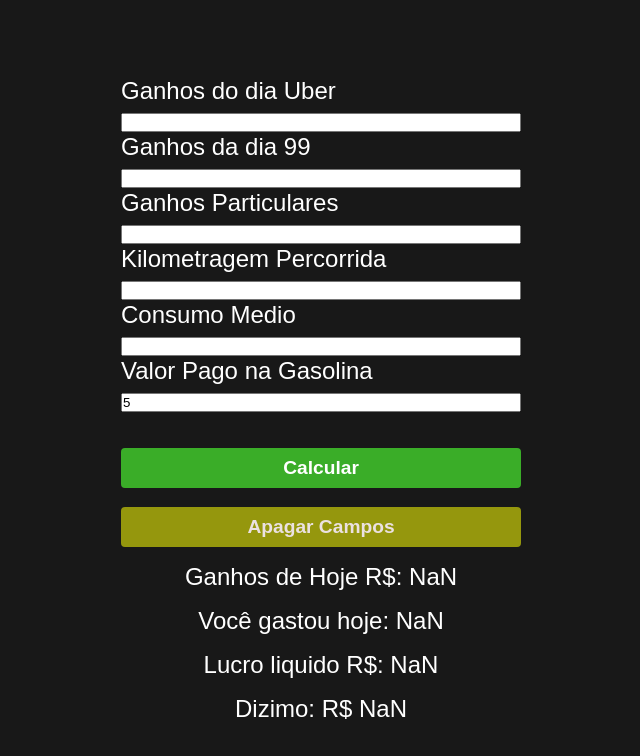
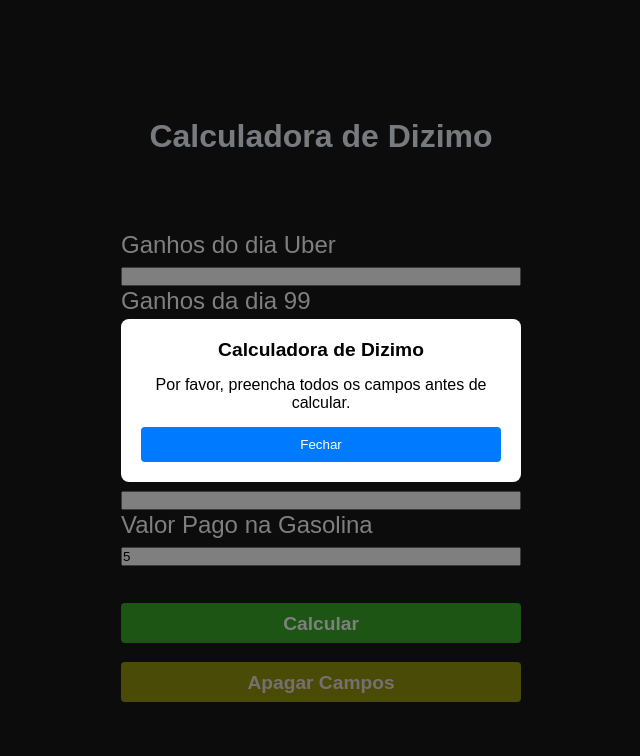
Before and after one commit to DevDouglasFigueiredo/calculator-uber, a plain HTML site: page index.html in a window 1280 px wide. Both pictures are taken after typing "5" into the empty fields and a click on the button "Calcular". Shown: the whole page, without its empty margins (319-959 px from the left). Drawn offline with Linux system fonts and the light colour scheme.

Commit message:
validação dos campos implementada

```diff
--- a/calculator.js
+++ b/calculator.js
@@ -1,4 +1,17 @@
 function calculate() {
+     let inputs = document.querySelectorAll('input[type="number"]');
+     let allFilled = true;
+     inputs.forEach(function(input) {
+         if (input.value === '') {
+             allFilled = false;
+         }
+     });
+
+     if (!allFilled) {
+         showModal('Calculadora de Dizimo', 'Por favor, preencha todos os campos antes de calcular.');
+         return;
+     }
+
     let valueFromUber = parseFloat(document.getElementById("value_uber").querySelector("input").value);
     let valueFrom99 = parseFloat(document.getElementById("value_99").querySelector("input").value);
     let valueFromParticular = parseFloat(document.getElementById("value_particular").querySelector("input").value);
@@ -17,3 +30,33 @@
     document.getElementById("profit").innerText = "Lucro liquido R$: " + profit.toFixed(2);
     document.getElementById("resultado").innerText = "Dizimo: R$ " + total.toFixed(2);
 }
+
+function showModal(title, message) {
+    var modal = document.createElement('div');
+    modal.classList.add('modal');
+
+    var modalContent = document.createElement('div');
+    modalContent.classList.add('modal-content');
+
+    var modalHeader = document.createElement('div');
+    modalHeader.classList.add('modal-header');
+    modalHeader.textContent = title;
+
+    var modalBody = document.createElement('div');
+    modalBody.classList.add('modal-body');
+    modalBody.textContent = message;
+
+    var closeButton = document.createElement('button');
+    closeButton.textContent = 'Fechar';
+    closeButton.addEventListener('click', function() {
+        modal.remove();
+    });
+
+    modalContent.appendChild(modalHeader);
+    modalContent.appendChild(modalBody);
+    modalContent.appendChild(closeButton);
+
+    modal.appendChild(modalContent);
+
+    document.body.appendChild(modal);
+}
--- a/index.html
+++ b/index.html
@@ -9,7 +9,7 @@
     <title>Document</title>
 </head>
 <header>
-    <!-- <h1 class="Title">Calculadora de Dizimo</h1> -->
+    <h1 class="Title">Calculadora de Dizimo</h1>
 </header>
 <body>
     <form class="container__input">
--- a/style.css
+++ b/style.css
@@ -159,3 +159,46 @@
     display: flex;
     justify-content: center;
 }
+
+.modal {
+    display: flex;
+    justify-content: center;
+    align-items: center;
+    position: fixed;
+    top: 0;
+    left: 0;
+    width: 100%;
+    height: 100%;
+    background-color: rgba(0, 0, 0, 0.5);
+}
+
+.modal-content {
+    background-color: #fff;
+    border-radius: 8px;
+    padding: 20px;
+    max-width: 400px;
+    text-align: center;
+}
+
+.modal-header {
+    font-size: 1.2em;
+    font-weight: bold;
+    margin-bottom: 15px;
+}
+
+.modal-body {
+    margin-bottom: 15px;
+}
+
+button {
+    padding: 10px 20px;
+    background-color: #007bff;
+    color: #fff;
+    border: none;
+    border-radius: 4px;
+    cursor: pointer;
+}
+
+button:hover {
+    background-color: #0056b3;
+}
```
